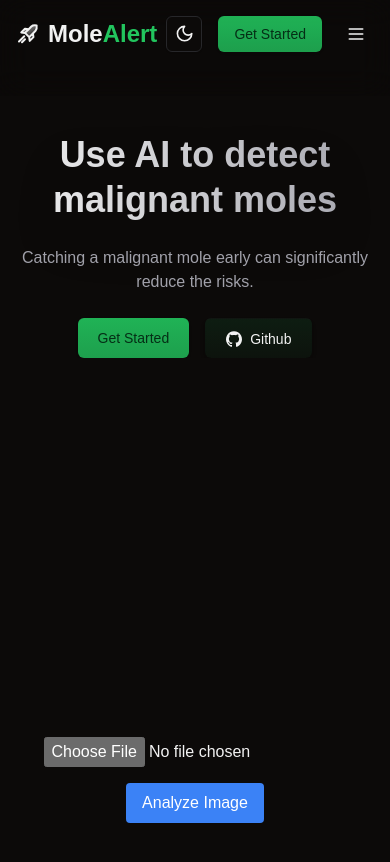
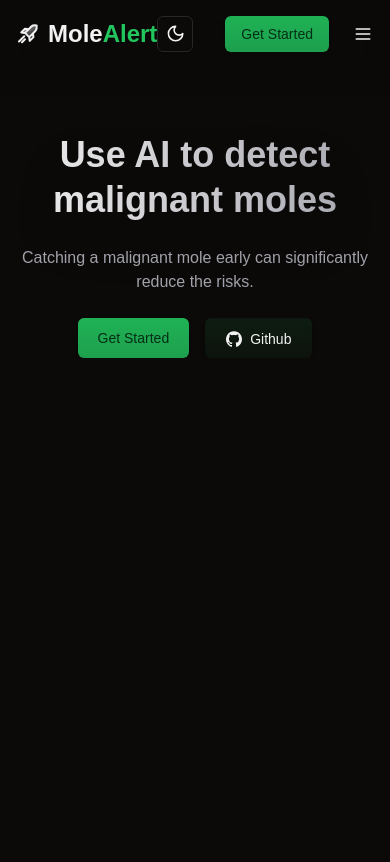
Before and after one commit to brettp02/MoleAlert-Web, a Next.js app: page / in a window 390 px wide. Shown: the top 862 px of the page. Built offline with nearby package versions, Linux system fonts and the light colour scheme.

Commit message:
Implement Kinde Auth

```diff
--- a/package.json
+++ b/package.json
@@ -9,19 +9,23 @@
     "lint": "next lint"
   },
   "dependencies": {
+    "@kinde-oss/kinde-auth-nextjs": "^2.4.6",
     "@radix-ui/react-dialog": "^1.1.4",
     "@radix-ui/react-dropdown-menu": "^2.1.4",
     "@radix-ui/react-icons": "^1.3.2",
     "@radix-ui/react-navigation-menu": "^1.2.3",
     "@radix-ui/react-slot": "^1.1.1",
+    "@tabler/icons-react": "^3.28.1",
     "class-variance-authority": "^0.7.1",
     "clsx": "^2.1.1",
     "formidable": "^3.5.2",
+    "framer-motion": "^11.18.1",
     "lucide-react": "^0.471.1",
     "next": "15.1.4",
     "next-themes": "^0.4.4",
     "react": "^19.0.0",
     "react-dom": "^19.0.0",
+    "react-dropzone": "^14.3.5",
     "tailwind-merge": "^2.6.0",
     "tailwindcss-animate": "^1.0.7"
   },
--- /dev/null
+++ b/src/app/api/auth/[kindeAuth]/route.ts
@@ -0,0 +1,2 @@
+import {handleAuth} from "@kinde-oss/kinde-auth-nextjs/server";
+export const GET = handleAuth();
--- a/src/app/page.tsx
+++ b/src/app/page.tsx
@@ -6,7 +6,7 @@ export default function Home() {
   return (
     <div className="flex flex-col items-center justify-center ">
       <Hero />
-      <UploadFile />
+        {/*<UploadFile />*/}
     </div>
   );
 }
--- a/src/components/Hero.tsx
+++ b/src/components/Hero.tsx
@@ -3,6 +3,7 @@
 import { Button } from "@/components/ui/button";
 import Github from "@/components/logos/github";
 import Link from "next/link";
+import {RegisterLink} from "@kinde-oss/kinde-auth-nextjs/components";
 
 export default function Hero() {
 
@@ -18,9 +19,12 @@ export default function Hero() {
                     </p>
                     <div className="relative z-10 flex  justify-center gap-4">
                         <div className="relative z-10 flex  justify-center gap-4">
-                            <Button variant="default" size="lg" asChild>
-                                <Link href="/">Get Started</Link>
-                            </Button>
+                            <RegisterLink>
+                                <Button variant="default" size="lg">
+                                    Get Started
+                                </Button>
+                            </RegisterLink>
+
                             <Button variant="glow" size="lg" asChild>
                                 <Link href="/">
                                     <Github className="mr-2 h-4 w-4"/> Github
--- a/src/components/NavBar.tsx
+++ b/src/components/NavBar.tsx
@@ -10,7 +10,7 @@ import { Menu } from "lucide-react";
 import LaunchUI from "@/components/logos/launch-ui";
 import Link from "next/link";
 import {ModeToggle} from "@/components/ModeToggle";
-
+import {RegisterLink, LoginLink} from "@kinde-oss/kinde-auth-nextjs/components";
 
 export default function Navbar() {
     return (
@@ -30,12 +30,17 @@ export default function Navbar() {
                     </NavbarLeft>
                     <NavbarRight>
                         <ModeToggle />
-                        <Link href="/" className="hidden text-sm md:block">
-                            Sign in
-                        </Link>
-                        <Button variant="default" asChild>
-                            <Link href="/">Get Started</Link>
-                        </Button>
+
+                        <LoginLink>
+                            <Button variant={"ghost"} className="hidden text-sm md:block">
+                                Sign in
+                            </Button>
+                        </LoginLink>
+                        <RegisterLink>
+                            <Button variant="default">
+                                Get Started
+                            </Button>
+                        </RegisterLink>
                         <Sheet>
                             <SheetTrigger asChild>
                                 <Button
--- a/src/components/UploadFile.tsx
+++ b/src/components/UploadFile.tsx
@@ -57,7 +57,7 @@ export default function UploadFile() {
     };
 
     return (
-        <main className="w-full min-h-screen m-auto flex flex-col justify-center items-center">
+        <main className="w-full m-auto flex flex-col justify-center items-center">
             <input
                 type="file"
                 onChange={handleChange}
```
Also changed, not shown: 1 other file (tests, documents, lock files or other folders).
